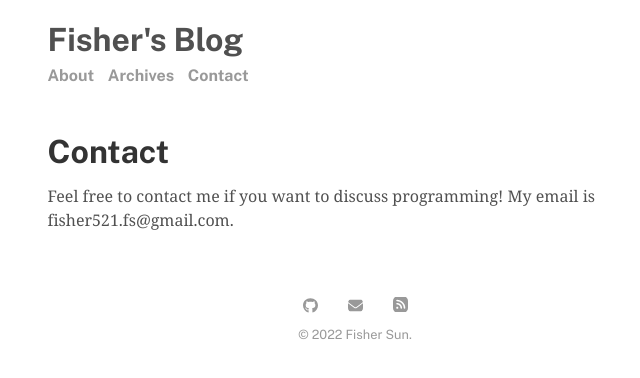
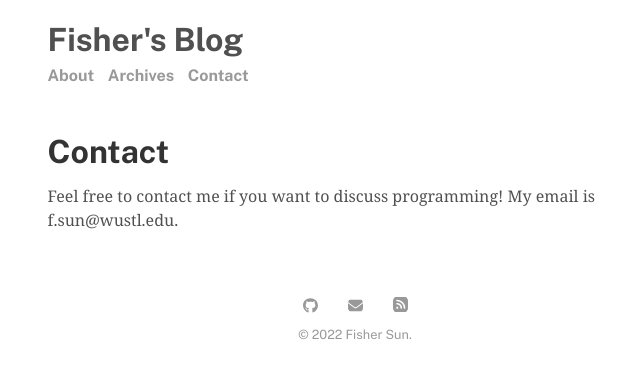
Before and after one commit to seasonedfish/blog, a Jekyll site: the page built from menu/contact.md, in a window 1280 px wide. Shown: the top 378 px of the page, without its empty margins (285-925 px from the left). Built offline with Jekyll 4.4.1, drawn with Linux system fonts in a browser that asks for light colours.

Commit message:
Use school email

```diff
--- a/_data/settings.yml
+++ b/_data/settings.yml
@@ -10,7 +10,7 @@ menu:
 
 social:
 - {title: 'GitHub', link: 'https://www.github.com/pyjamafish', svg: "github.svg"}
-- {title: 'Email', link: 'mailto:fisher521.fs@gmail.com', svg: "envelope-solid.svg"}
+- {title: 'Email', link: 'mailto:f.sun@wustl.edu', svg: "envelope-solid.svg"}
 - {title: 'RSS feed', link: '/feed.xml', svg: "square-rss-solid.svg"}
 
 # Customize site text
--- a/menu/contact.md
+++ b/menu/contact.md
@@ -5,4 +5,4 @@ permalink: /contact
 ---
 
 Feel free to contact me if you want to discuss programming!
-My email is fisher521.fs@gmail.com.
+My email is f.sun@wustl.edu.
```
